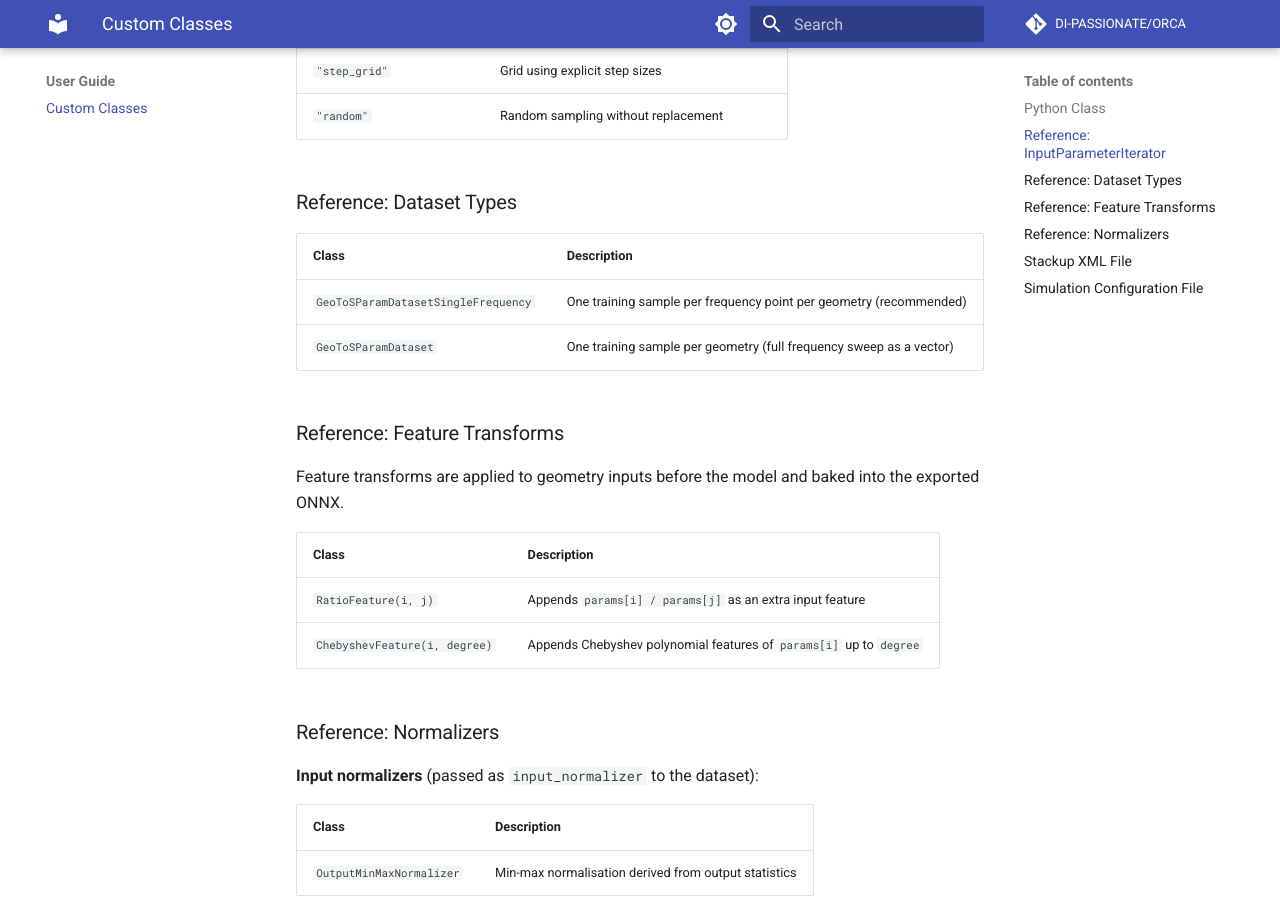
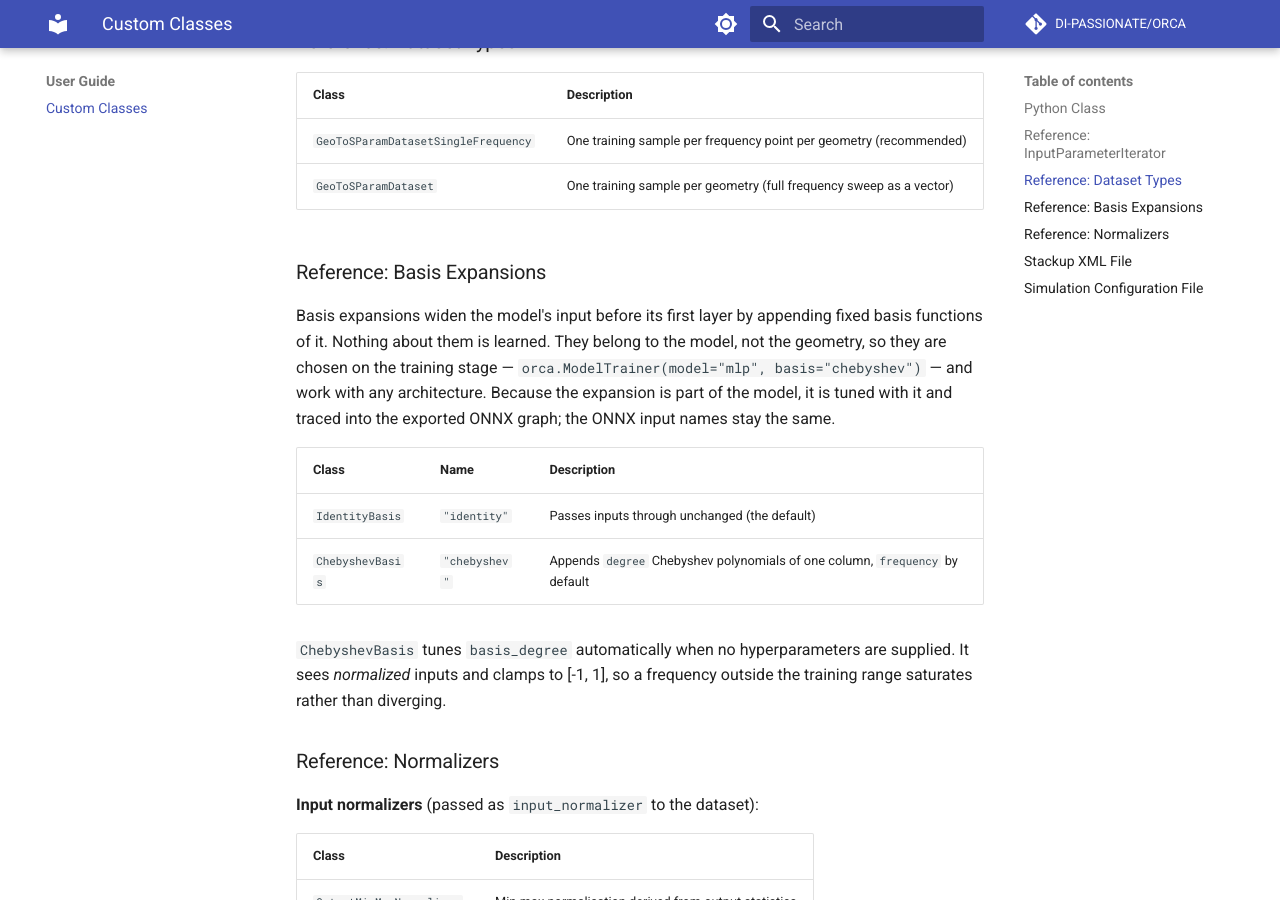
Before and after one commit to DI-PASSIONATE/ORCA, an MkDocs documentation site: the page built from docs/custom_class.md, in a window 1280 px wide and 900 px high, scrolled down 3874 px. Built offline with MkDocs 1.6.1 and Material for MkDocs 9.7.7, drawn with Linux system fonts in a browser that asks for light colours; comment, search, counter and statistics services are not loaded; some of the changed text lies outside the part shown.

Commit message:
Updated documentation to reflect new BasisExpansion

```diff
--- a/docs/custom_class.md
+++ b/docs/custom_class.md
@@ -19,18 +19,21 @@ The Python class should be a `@dataclass` extending `orca.BaseGeometry` and must
 - `input_parameter_iterator: InputParameterIterator` — Defines geometry parameters and their sampling ranges.
 - `dataset: BaseDataset` — Dataset class instance (e.g. `GeoToSParamDatasetSingleFrequency`) used for training.
 
-**Optional dataclass fields:**
-
-- `features: FeatureTransformPipeline | None` — Optional pipeline of engineered features (ratios, Chebyshev polynomials, etc.) applied to inputs before the model. The geometry owns them and hands them to its dataset, so set them here rather than on the dataset.
-
 !!! warning "Give the object-valued fields a `default_factory`"
 
-    `input_parameter_iterator`, `dataset` and `features` must be declared with
+    `input_parameter_iterator` and `dataset` must be declared with
     `field(default_factory=...)`, as in the example below. Writing
     `dataset: BaseDataset = GeoToSParamDatasetSingleFrequency(...)` instead builds
     **one** object shared by every instance of the class, so two geometries share a
     dataset and a pair of normalizers — and the normalization statistics fitted
     during one training run are silently reused by the next.
+
+!!! note "Basis expansions are not set on the geometry"
+
+    Engineered inputs such as a Chebyshev expansion of frequency belong to the
+    model, not the geometry: pass `orca.ModelTrainer(model=..., basis="chebyshev")`.
+    That way the expansion is tuned with the model and traced into the exported ONNX
+    graph. See `src/orca/training/README.md`.
 
 **Required abstract methods:**
 
@@ -59,14 +62,6 @@ def _input_parameters() -> InputParameterIterator:
     )
 
 
-def _features() -> FeatureTransformPipeline:
-    return FeatureTransformPipeline(
-        # Add RatioFeature or ChebyshevFeature transforms here if desired
-        # RatioFeature(i=0, j=1),         # bottom_winding_diameter / top_winding_diameter
-        # ChebyshevFeature(i=5, degree=3), # Chebyshev features of frequency
-    )
-
-
 def _dataset() -> BaseDataset:
     return GeoToSParamDatasetSingleFrequency(
         codec=FlatReImCodec(n_ports=6),
@@ -85,7 +80,6 @@ class TransformerOcta(BaseGeometry):
     stackup_xml: str = os.path.join(os.path.dirname(__file__), "SG13G2_nosub.xml")
     simconfig_filename: str = os.path.join(os.path.dirname(__file__), "tf_octa_c_ports.simcfg")
     input_parameter_iterator: InputParameterIterator = field(default_factory=_input_parameters)
-    features: FeatureTransformPipeline | None = field(default_factory=_features)
     dataset: BaseDataset = field(default_factory=_dataset)
 
     def get_hyperparameter_search_space(self) -> dict:
@@ -176,14 +170,23 @@ Picking strategies:
 | `GeoToSParamDatasetSingleFrequency` | One training sample per frequency point per geometry (recommended) |
 | `GeoToSParamDataset` | One training sample per geometry (full frequency sweep as a vector) |
 
-### Reference: Feature Transforms
+### Reference: Basis Expansions
 
-Feature transforms are applied to geometry inputs before the model and baked into the exported ONNX.
+Basis expansions widen the model's input before its first layer by appending fixed
+basis functions of it. Nothing about them is learned. They belong to the model,
+not the geometry, so they are chosen on the training stage — `orca.ModelTrainer(model="mlp",
+basis="chebyshev")` — and work with any architecture. Because the expansion is part
+of the model, it is tuned with it and traced into the exported ONNX graph; the ONNX
+input names stay the same.
 
-| Class | Description |
-|---|---|
-| `RatioFeature(i, j)` | Appends `params[i] / params[j]` as an extra input feature |
-| `ChebyshevFeature(i, degree)` | Appends Chebyshev polynomial features of `params[i]` up to `degree` |
+| Class | Name | Description |
+|---|---|---|
+| `IdentityBasis` | `"identity"` | Passes inputs through unchanged (the default) |
+| `ChebyshevBasis` | `"chebyshev"` | Appends `degree` Chebyshev polynomials of one column, `frequency` by default |
+
+`ChebyshevBasis` tunes `basis_degree` automatically when no hyperparameters are
+supplied. It sees *normalized* inputs and clamps to [-1, 1], so a frequency outside
+the training range saturates rather than diverging.
 
 ### Reference: Normalizers
 
```
Also changed, not shown: docs/index.md (+1 -1 lines), src/orca/training/README.md (+51 -4 lines).
